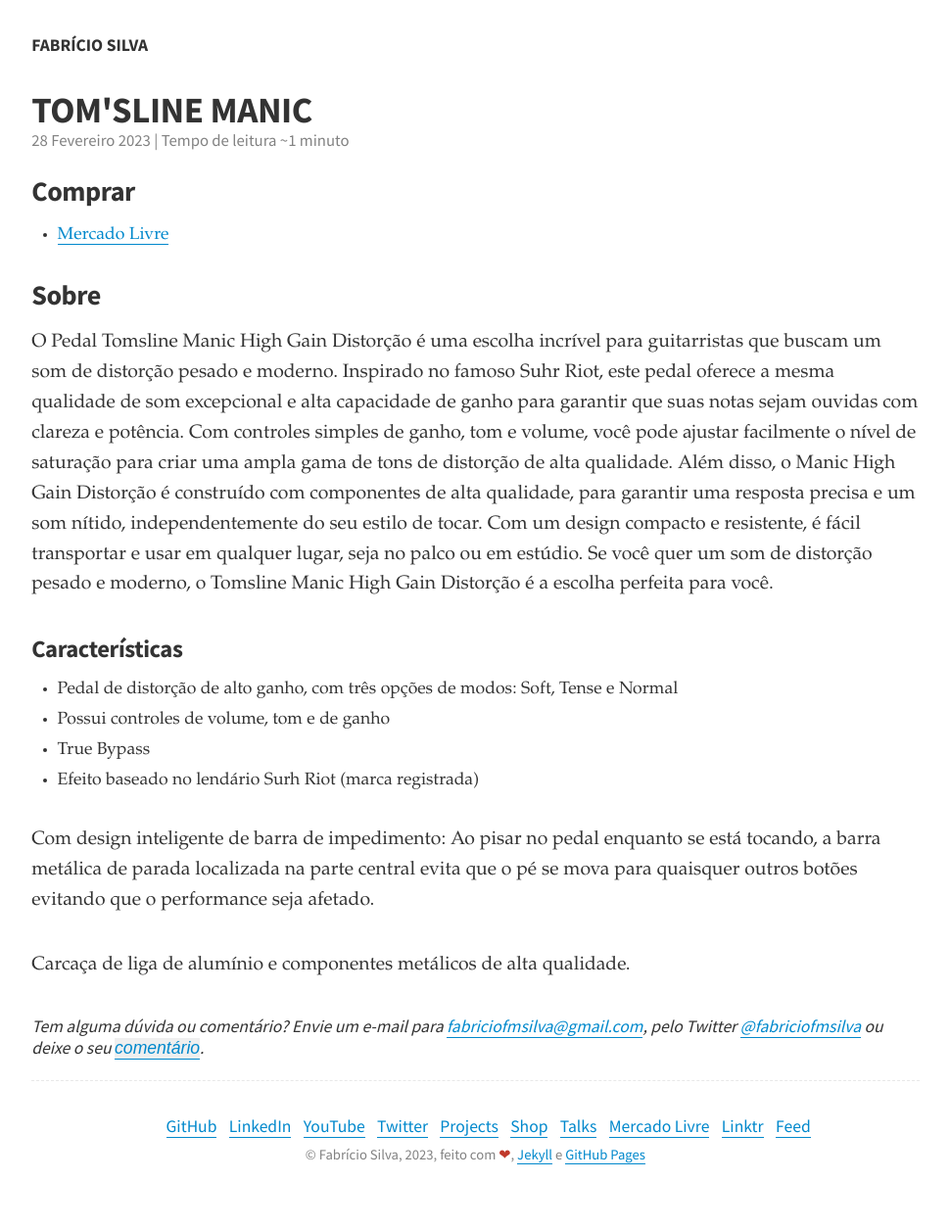
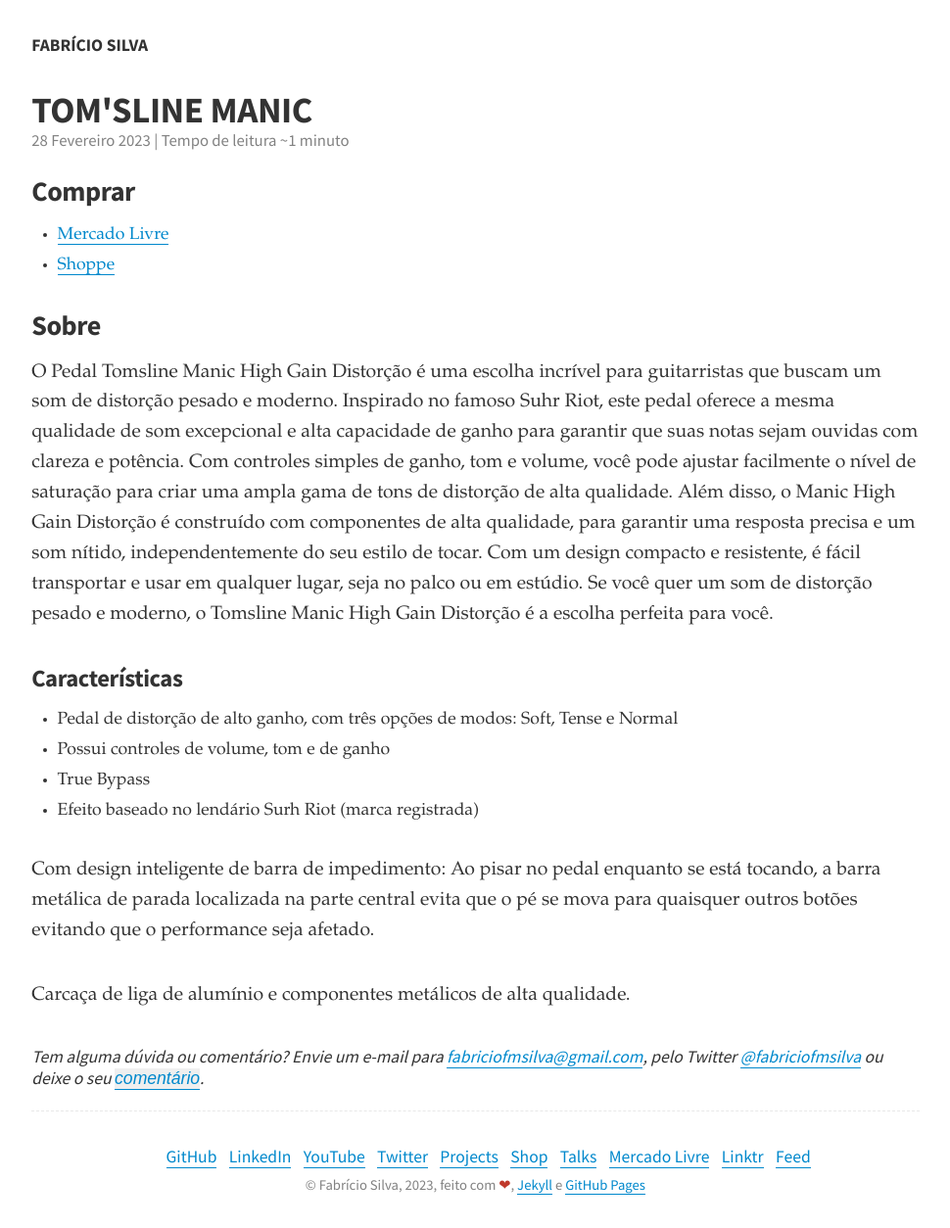
Before and after one commit to fabriciofmsilva/fabriciofmsilva.github.io, a Jekyll site: the page built from _shop/tomsline-manic-high-gain-distortion.md, in a window 1280 px wide. Shown: the whole page at 98% size, without its empty margins (159-1129 px from the left). Built offline with Jekyll 4.4.1, drawn with Linux system fonts in a browser that asks for light colours; before the commit the page ends 1223 px from its top, so only the background shows below that.

Commit message:
Update tomsline-manic-high-gain-distortion.md

```diff
--- a/_shop/tomsline-manic-high-gain-distortion.md
+++ b/_shop/tomsline-manic-high-gain-distortion.md
@@ -15,6 +15,7 @@
 ## Comprar
 
 - [Mercado Livre](https://produto.mercadolivre.com.br/MLB-2625158316-pedal-tomsline-manic-high-gain-distorco-suhr-riot-_JM)
+- [Shoppe](https://shope.ee/8zXzTzo6dP)
 
 ## Sobre
 
```
